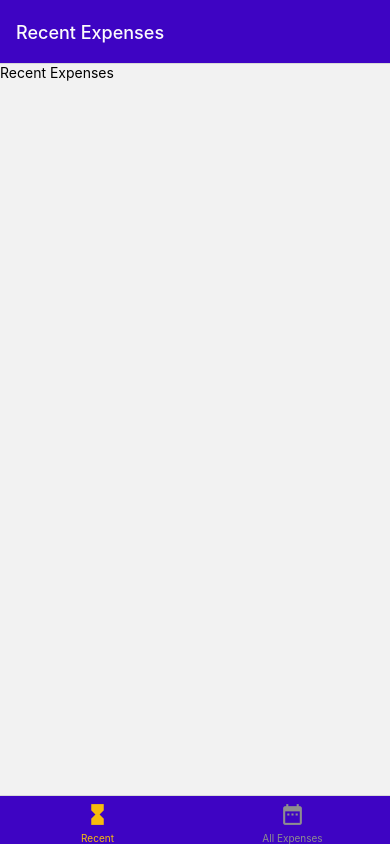
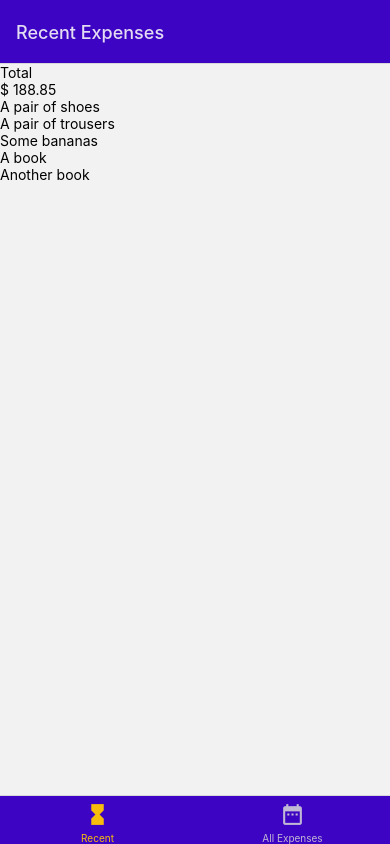
Before and after one commit to rimancete/expenses-manager-demo, a React Native app: screen /RecentExpenses in a window 390 px wide. Built offline with nearby package versions, Linux system fonts and the light colour scheme.

Commit message:
S8L131 - Outputting a list of expenses

```diff
--- a/app.json
+++ b/app.json
@@ -3,7 +3,7 @@
     "name": "expo-base",
     "slug": "expo-base",
     "version": "1.0.0",
-    "orientation": "portrait",
+    "orientation": "default",
     "icon": "./src/assets/icon.png",
     "userInterfaceStyle": "light",
     "splash": {
--- /dev/null
+++ b/src/components/ExpensesContainer/ExpensesContainer.tsx
@@ -0,0 +1,55 @@
+import { View } from 'react-native';
+
+import { ExpensesDataModel } from 'models';
+import ExpensesSummary from './components/ExpensesSummary';
+import ExpensesList from './components/ExpensesList';
+
+const DUMMY_EXPENSES = [
+  {
+    id: 'e1',
+    description: 'A pair of shoes',
+    amount: 59.99,
+    date: new Date('2022-12-19'),
+  },
+  {
+    id: 'e2',
+    description: 'A pair of trousers',
+    amount: 89.29,
+    date: new Date('2023-01-05'),
+  },
+  {
+    id: 'e3',
+    description: 'Some bananas',
+    amount: 5.99,
+    date: new Date('2022-12-01'),
+  },
+  {
+    id: 'e4',
+    description: 'A book',
+    amount: 14.99,
+    date: new Date('2023-02-19'),
+  },
+  {
+    id: 'e5',
+    description: 'Another book',
+    amount: 18.59,
+    date: new Date('2023-02-18'),
+  },
+];
+
+interface ExpensesContainerProps {
+  periodName: ExpensesDataModel['periodName'];
+  // eslint-disable-next-line react/no-unused-prop-types, react/require-default-props
+  expenses?: ExpensesDataModel['expenses']; // REVIEW LATER
+}
+
+function ExpensesContainer({ periodName }: ExpensesContainerProps) {
+  return (
+    <View>
+      <ExpensesSummary expenses={DUMMY_EXPENSES} periodName={periodName} />
+      <ExpensesList expenses={DUMMY_EXPENSES} />
+    </View>
+  );
+}
+
+export default ExpensesContainer;
--- /dev/null
+++ b/src/components/ExpensesContainer/components/ExpensesList.tsx
@@ -0,0 +1,19 @@
+import { FlatList, ListRenderItemInfo, Text } from 'react-native';
+
+import { ExpenseType, ExpensesDataModel } from 'models';
+
+interface ExpensesListProps {
+  expenses: ExpensesDataModel['expenses'];
+}
+
+function ExpensesList({ expenses }: ExpensesListProps) {
+  const keyExtractor = (item: ExpenseType) => item.id;
+
+  const renderItem = (itemData: ListRenderItemInfo<ExpenseType>) => {
+    const { item } = itemData;
+    return <Text>{item.description}</Text>;
+  };
+  return <FlatList data={expenses} renderItem={renderItem} keyExtractor={keyExtractor} />;
+}
+
+export default ExpensesList;
--- /dev/null
+++ b/src/components/ExpensesContainer/components/ExpensesSummary.tsx
@@ -0,0 +1,19 @@
+import { Text, View } from 'react-native';
+
+import { ExpensesDataModel } from 'models';
+
+function ExpensesSummary({ expenses, periodName }: ExpensesDataModel) {
+  const expensesSum = expenses.reduce((sum, expense) => {
+    return sum + expense.amount;
+  }, 0);
+  return (
+    <View>
+      <View>
+        <Text>{periodName}</Text>
+        <Text>$ {expensesSum.toFixed(2)}</Text>
+      </View>
+    </View>
+  );
+}
+
+export default ExpensesSummary;
--- /dev/null
+++ b/src/components/ExpensesContainer/index.ts
@@ -0,0 +1 @@
+export { default } from './ExpensesContainer';
--- a/src/components/Screens/Screens.tsx
+++ b/src/components/Screens/Screens.tsx
@@ -28,6 +28,7 @@ function ExpensesOverview() {
         headerStyle: { backgroundColor: theme().colors.primary500 },
         headerTintColor: theme().colors.primaryLight50,
         tabBarStyle: { backgroundColor: theme().colors.primary500 },
+        tabBarInactiveTintColor: theme().colors.primaryLight100,
         tabBarActiveTintColor: theme().colors.secondary500,
       }}>
       <BottomTabs.Screen
--- /dev/null
+++ b/src/models/index.ts
@@ -0,0 +1,3 @@
+import { ExpensesDataType as ExpensesDataModel, ExpenseType } from './expensesData.model';
+
+export { ExpensesDataModel, ExpenseType };
--- a/src/screens/Expenses/Expenses.tsx
+++ b/src/screens/Expenses/Expenses.tsx
@@ -1,7 +1,7 @@
-import { Text } from 'react-native';
+import ExpensesContainer from 'components/ExpensesContainer/ExpensesContainer';
 
 function Expenses() {
-  return <Text>Expenses</Text>;
+  return <ExpensesContainer periodName="Las 7 Days" />;
 }
 
 export default Expenses;
--- a/src/screens/RecentExpenses/RecentExpenses.tsx
+++ b/src/screens/RecentExpenses/RecentExpenses.tsx
@@ -1,7 +1,7 @@
-import { Text } from 'react-native';
+import ExpensesContainer from 'components/ExpensesContainer/ExpensesContainer';
 
 function RecentExpenses() {
-  return <Text>Recent Expenses</Text>;
+  return <ExpensesContainer periodName="Total" />;
 }
 
 export default RecentExpenses;
--- a/src/styles/theme.ts
+++ b/src/styles/theme.ts
@@ -31,7 +31,8 @@ function theme() {
       gray500: '#39324a',
       gray700: '#221c30',
 
-      primaryLight50: '#fcfcfc',
+      primaryLight50: '#e3dcf3',
+      primaryLight100: '#c1b8d5',
     },
   };
 }
```
Also changed, not shown: src/models/expensesData.model.ts (added, +12 -0 lines).
